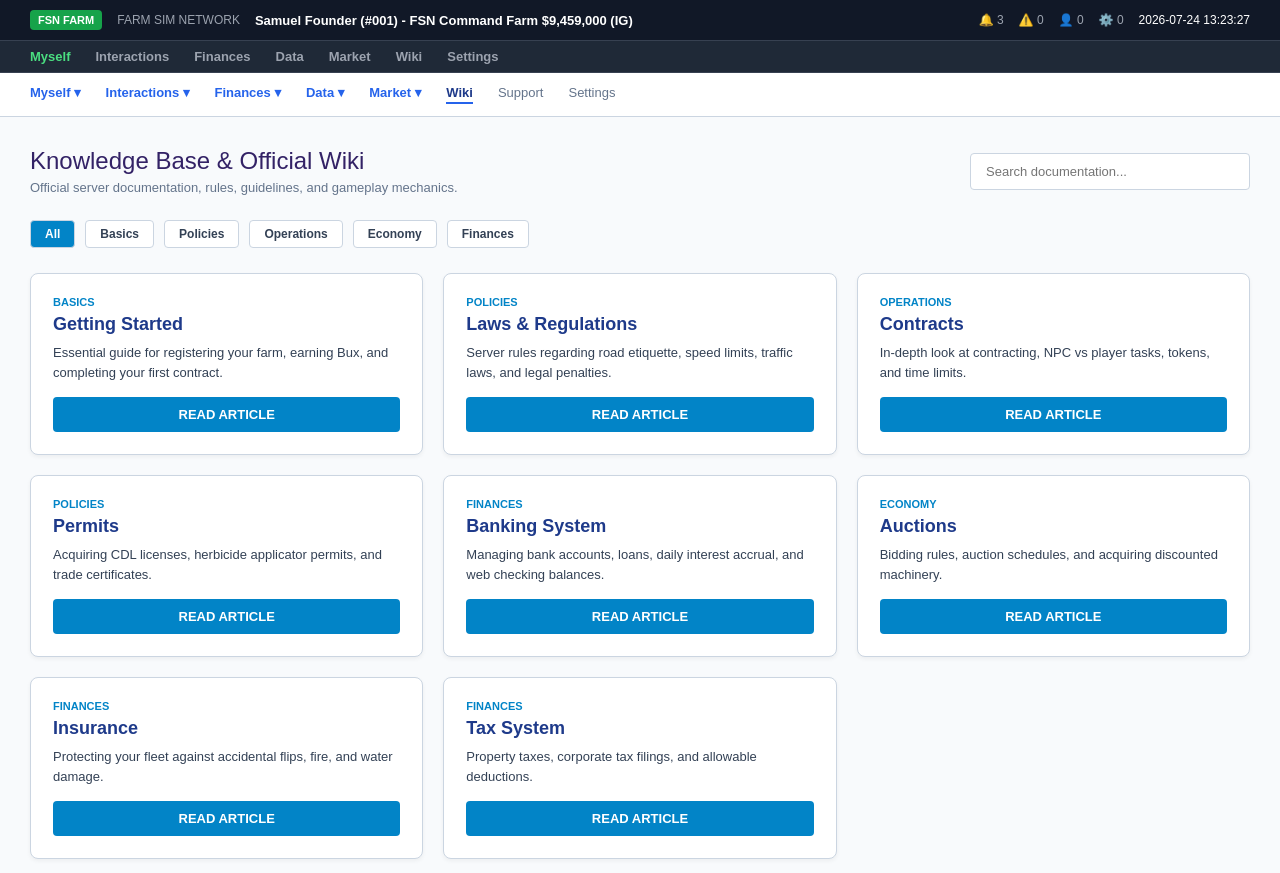
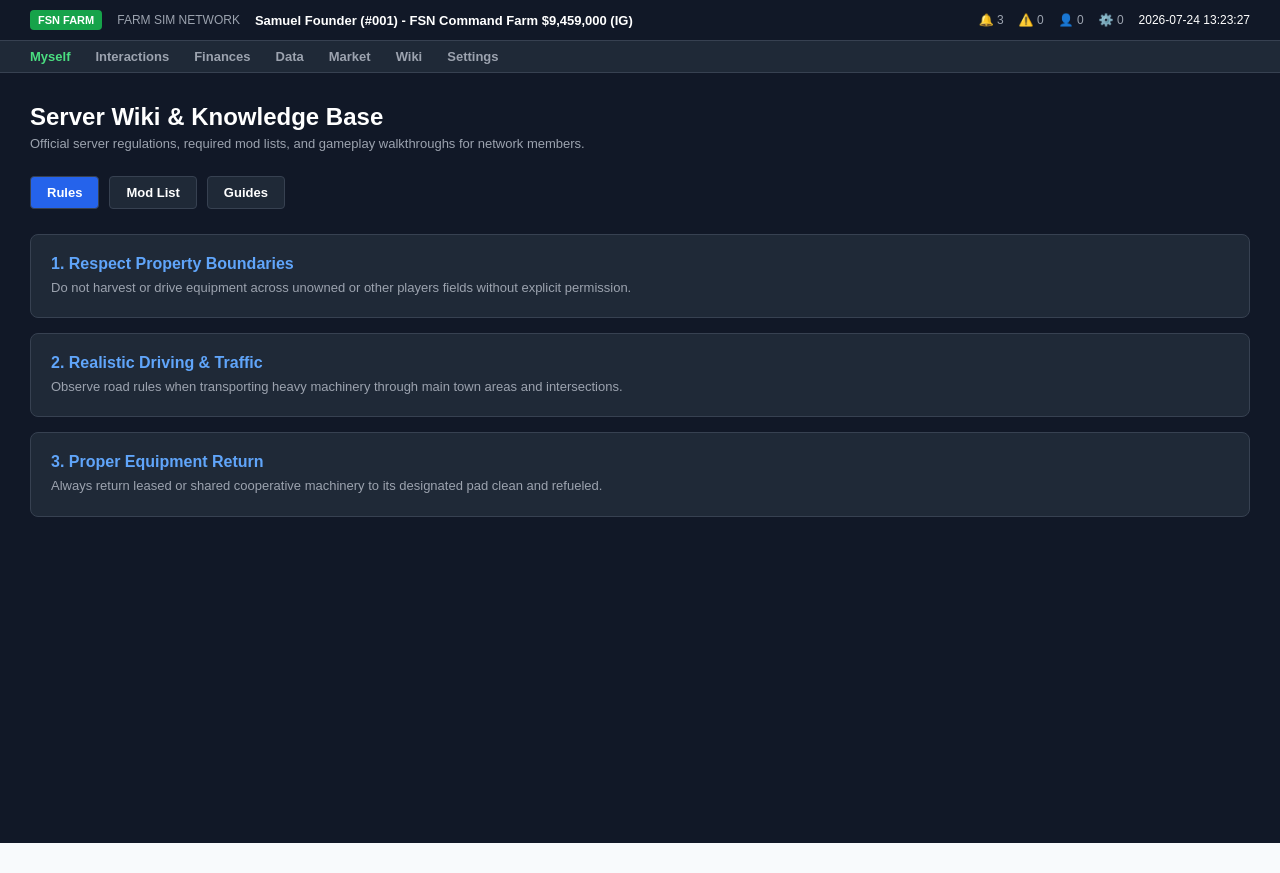
Before and after one commit to Daisyfarm/ctfg-portal, a Next.js app: page /wiki in a window 1280 px wide. After the commit the page ends 843 px from the top, so only its background shows below. Built offline with nearby package versions, Linux system fonts and the light colour scheme.

Commit message:
Update page.tsx

```diff
--- a/app/wiki/page.tsx
+++ b/app/wiki/page.tsx
@@ -2,195 +2,123 @@
 import React, { useState } from 'react';
 
 export default function WikiPage() {
-  const [searchQuery, setSearchQuery] = useState('');
-  const [selectedCategory, setSelectedCategory] = useState('All');
-  const [activeArticle, setActiveArticle] = useState<string | null>(null);
+  const [activeTab, setActiveTab] = useState('Rules');
 
-  const articles = [
-    {
-      id: 'getting-started',
-      title: 'Getting Started',
-      category: 'Basics',
-      summary: 'Essential guide for registering your farm, earning Bux, and completing your first contract.',
-      content: `So you've signed up, now what? This article is designed to give you the most basic information to starting your farming journey in Farm Simulator Network.
-
-How do I earn Bux?
-Bux are earned primarily through doing Contracts. Contracts can be offered by NPCs and by players.
-- Some contracts may require you to have permits to take them. Without the permit, you won't be able to take them.
-- Each contract's pay will vary, and whatever the amount of the contract is will be credited to your web checking account (located at the top of your screen).
-- In addition to Bux, you will earn "Contract Tokens." These can be redeemed later to set up contracts to have people help you on your farm once you have one.
-- You can only take one contract at a time. If you find you can't do the work, you can cancel the contract. If you get part way done and have to go, you can hold an NPC contract for up to 24 hours and return to finish.`
-    },
-    {
-      id: 'laws-regulations',
-      title: 'Laws & Regulations',
-      category: 'Policies',
-      summary: 'Server rules regarding road etiquette, speed limits, traffic laws, and legal penalties.',
-      content: `Adherence to server laws and regulations ensures a smooth, realistic multiplayer environment for everyone.
-- Traffic Laws: Always drive on the right side of the road unless passing. Obey all posted speed limits when operating heavy machinery through town zones.
-- Right of Way: Heavy agricultural transport vehicles and combines yield to emergency services and standard commuter traffic at intersections.
-- Vehicle Resets: Do not abuse vehicle resets to bypass being stuck; use designated towing contracts or winch equipment where possible.`
-    },
-    {
-      id: 'contracts',
-      title: 'Contracts',
-      category: 'Operations',
-      summary: 'In-depth look at contracting, NPC vs player tasks, tokens, and time limits.',
-      content: `Contracts are the lifeblood of early-game progression and cooperative server economy.
-- NPC Contracts: Generated automatically by the system. Can be held for up to 24 hours if interrupted.
-- Player Contracts: Posted by farm owners needing extra hands for harvesting, cultivating, or transport.
-- Payouts: Automatically transferred upon completion verification via server logs.`
-    },
-    {
-      id: 'permits',
-      title: 'Permits',
-      category: 'Policies',
-      summary: 'Acquiring CDL licenses, herbicide applicator permits, and trade certificates.',
-      content: `Certain high-value operations and specialized chemicals require official certification.
-- Herbicide Applicator License: Required before spraying fields. Operating without one results in severe fines.
-- Commercial Driver's License (CDL): Mandatory for driving semi-trucks and hauling heavy commercial trailers across server borders.`
-    },
-    {
-      id: 'banking',
-      title: 'Banking System',
-      category: 'Finances',
-      summary: 'Managing bank accounts, loans, daily interest accrual, and web checking balances.',
-      content: `The banking system tracks all monetary transactions across servers.
-- Loans: Players can take out bank loans (e.g., $150,000 at 3.5% APY). Daily interest is deducted automatically at midnight server time.
-- Checking Accounts: Linked directly to your dashboard for instant payouts from contracts and market sales.`
-    },
-    {
-      id: 'auctions',
-      title: 'Auctions',
-      category: 'Economy',
-      summary: 'Bidding rules, auction schedules, and acquiring discounted machinery.',
-      content: `Auctions allow players to bid on surplus machinery, seized equipment, and prime land plots. All bids are binding and funds are escrowed immediately upon placing a winning bid.`
-    },
-    {
-      id: 'insurance',
-      title: 'Insurance',
-      category: 'Finances',
-      summary: 'Protecting your fleet against accidental flips, fire, and water damage.',
-      content: `Insurance policies cover catastrophic machinery failures and accidental damage incurred during transport or fieldwork. Premium payments are deducted weekly.`
-    },
-    {
-      id: 'tax-system',
-      title: 'Tax System',
-      category: 'Finances',
-      summary: 'Property taxes, corporate tax filings, and allowable deductions.',
-      content: `Servers enforce periodic property and asset taxes based on land acreage and total machinery valuation to keep the in-game economy balanced.`
-    }
+  const rules = [
+    { id: 1, title: 'Respect Property Boundaries', description: 'Do not harvest or drive equipment across unowned or other players fields without explicit permission.' },
+    { id: 2, title: 'Realistic Driving & Traffic', description: 'Observe road rules when transporting heavy machinery through main town areas and intersections.' },
+    { id: 3, title: 'Proper Equipment Return', description: 'Always return leased or shared cooperative machinery to its designated pad clean and refueled.' }
   ];
 
-  const filteredArticles = articles.filter(art =>
-    (selectedCategory === 'All' || art.category === selectedCategory) &&
-    (art.title.toLowerCase().includes(searchQuery.toLowerCase()) ||
-     art.summary.toLowerCase().includes(searchQuery.toLowerCase()) ||
-     art.content.toLowerCase().includes(searchQuery.toLowerCase()))
-  );
+  const mods = [
+    { id: 1, name: 'FSN Network Core Framework', version: 'v2.0.26', category: 'System', status: 'Required' },
+    { id: 2, name: 'Precision Farming DLC', version: 'v1.1.0', category: 'Gameplay', status: 'Required' },
+    { id: 3, name: 'Global Company Economy Pack', version: 'v1.4.2', category: 'Economy', status: 'Required' },
+    { id: 4, name: 'Extended Vehicle Pack Vol. 3', version: 'v2.0.0', category: 'Vehicles', status: 'Optional' }
+  ];
 
-  const currentArticle = articles.find(a => a.id === activeArticle);
+  const guides = [
+    { id: 1, title: 'How to Apply for Farm Contracts', summary: 'Navigate to the Interactions tab to accept field and transport operations. Ensure you hold required permits.' },
+    { id: 2, title: 'Managing Bank Loans & Interest', summary: 'Keep track of daily loan installments under Finances to avoid penalties and negative credit ratings.' },
+    { id: 3, title: 'Participating in Live Auctions', summary: 'Check the Auction House for seized surplus equipment or land plots. Bidding closes automatically upon timer expiration.' }
+  ];
 
   return (
-    <div style={{ background: '#f8fafc', minHeight: '100vh', color: '#000', fontFamily: 'Arial, sans-serif' }}>
-      {/* Top Navigation Bar */}
-      <div style={{ background: '#fff', borderBottom: '1px solid #cbd5e1', padding: '12px 30px' }}>
-        <div style={{ display: 'flex', gap: '25px', maxWidth: '1400px', margin: '0 auto', fontSize: '13px', fontWeight: 'bold', color: '#2563eb', flexWrap: 'wrap' }}>
-          <span style={{ cursor: 'pointer' }}>Myself ▾</span>
-          <span style={{ cursor: 'pointer' }}>Interactions ▾</span>
-          <span style={{ cursor: 'pointer' }}>Finances ▾</span>
-          <span style={{ cursor: 'pointer' }}>Data ▾</span>
-          <span style={{ cursor: 'pointer' }}>Market ▾</span>
-          <span style={{ color: '#1e3a8a', borderBottom: '2px solid #2563eb', paddingBottom: '2px', cursor: 'pointer' }}>Wiki</span>
-          <span style={{ color: '#64748b', fontWeight: 'normal', cursor: 'pointer' }}>Support</span>
-          <span style={{ color: '#64748b', fontWeight: 'normal', cursor: 'pointer' }}>Settings</span>
-        </div>
-      </div>
-
-      <div style={{ maxWidth: '1400px', margin: '30px auto', padding: '0 30px' }}>
+    <div style={{ background: '#111827', minHeight: 'calc(100vh - 90px)', color: '#fff', fontFamily: 'Arial, sans-serif', padding: '30px' }}>
+      <div style={{ maxWidth: '1400px', margin: '0 auto' }}>
 
         {/* Header */}
-        <div style={{ display: 'flex', alignItems: 'center', justifyContent: 'space-between', marginBottom: '25px', flexWrap: 'wrap', gap: '15px' }}>
-          <div>
-            <h1 style={{ fontSize: '24px', fontWeight: 'normal', color: '#332266', margin: '0 0 5px 0' }}>
-              Knowledge Base & Official Wiki
-            </h1>
-            <p style={{ fontSize: '13px', color: '#64748b', margin: '0' }}>
-              Official server documentation, rules, guidelines, and gameplay mechanics.
-            </p>
-          </div>
-          <input
-            type="text"
-            placeholder="Search documentation..."
-            value={searchQuery}
-            onChange={(e) => setSearchQuery(e.target.value)}
-            style={{ padding: '10px 15px', width: '280px', background: '#fff', color: '#000', border: '1px solid #cbd5e1', borderRadius: '4px', fontSize: '13px', boxSizing: 'border-box' }}
-          />
+        <div style={{ marginBottom: '25px' }}>
+          <h1 style={{ fontSize: '24px', fontWeight: 'bold', color: '#fff', margin: '0 0 5px 0' }}>
+            Server Wiki & Knowledge Base
+          </h1>
+          <p style={{ fontSize: '13px', color: '#9ca3af', margin: '0' }}>
+            Official server regulations, required mod lists, and gameplay walkthroughs for network members.
+          </p>
         </div>
 
-        {/* Category Filters */}
-        <div style={{ display: 'flex', gap: '10px', marginBottom: '25px', flexWrap: 'wrap' }}>
-          {['All', 'Basics', 'Policies', 'Operations', 'Economy', 'Finances'].map((cat) => (
+        {/* Navigation Tabs */}
+        <div style={{ display: 'flex', gap: '10px', marginBottom: '25px' }}>
+          {['Rules', 'Mod List', 'Guides'].map((tab) => (
             <button
-              key={cat}
-              onClick={() => { setSelectedCategory(cat); setActiveArticle(null); }}
+              key={tab}
+              onClick={() => setActiveTab(tab)}
               style={{
-                background: selectedCategory === cat && !activeArticle ? '#0284c7' : '#fff',
-                color: selectedCategory === cat && !activeArticle ? '#fff' : '#334155',
-                border: '1px solid #cbd5e1',
-                padding: '6px 14px',
+                background: activeTab === tab ? '#2563eb' : '#1f2937',
+                color: '#fff',
+                border: '1px solid #374151',
+                padding: '8px 16px',
                 fontWeight: 'bold',
                 borderRadius: '4px',
                 cursor: 'pointer',
-                fontSize: '12px'
+                fontSize: '13px'
               }}
             >
-              {cat}
+              {tab}
             </button>
           ))}
-          {activeArticle && (
-            <button
-              onClick={() => setActiveArticle(null)}
-              style={{ background: '#334155', color: '#fff', border: 'none', padding: '6px 14px', fontWeight: 'bold', borderRadius: '4px', cursor: 'pointer', fontSize: '12px' }}
-            >
-              ← Back to Index
-            </button>
-          )}
         </div>
 
-        {/* Main Content View */}
-        {activeArticle && currentArticle ? (
-          <div style={{ background: '#fff', border: '1px solid #cbd5e1', borderRadius: '8px', padding: '35px', boxShadow: '0 2px 4px rgba(0,0,0,0.05)' }}>
-            <div style={{ fontSize: '11px', fontWeight: 'bold', color: '#0284c7', textTransform: 'uppercase', marginBottom: '8px' }}>
-              {currentArticle.category}
-            </div>
-            <h2 style={{ fontSize: '26px', fontWeight: 'bold', color: '#1e3a8a', margin: '0 0 20px 0' }}>
-              {currentArticle.title}
-            </h2>
-            <div style={{ fontSize: '14px', color: '#334155', lineHeight: '1.8', whiteSpace: 'pre-line' }}>
-              {currentArticle.content}
-            </div>
+        {/* Rules Tab Content */}
+        {activeTab === 'Rules' && (
+          <div style={{ display: 'flex', flexDirection: 'column', gap: '15px' }}>
+            {rules.map((rule) => (
+              <div key={rule.id} style={{ background: '#1f2937', border: '1px solid #374151', borderRadius: '8px', padding: '20px' }}>
+                <h3 style={{ fontSize: '16px', fontWeight: 'bold', color: '#60a5fa', margin: '0 0 6px 0' }}>{rule.id}. {rule.title}</h3>
+                <p style={{ fontSize: '13px', color: '#9ca3af', margin: '0', lineHeight: '1.4' }}>{rule.description}</p>
+              </div>
+            ))}
           </div>
-        ) : (
+        )}
+
+        {/* Mod List Tab Content */}
+        {activeTab === 'Mod List' && (
+          <div style={{ background: '#1f2937', border: '1px solid #374151', borderRadius: '8px', overflow: 'hidden' }}>
+            <table style={{ width: '100%', borderCollapse: 'collapse', textAlign: 'left', fontSize: '13px' }}>
+              <thead>
+                <tr style={{ background: '#374151', color: '#d1d5db', borderBottom: '1px solid #4b5563' }}>
+                  <th style={{ padding: '12px 15px' }}>Mod Name</th>
+                  <th style={{ padding: '12px 15px' }}>Version</th>
+                  <th style={{ padding: '12px 15px' }}>Category</th>
+                  <th style={{ padding: '12px 15px' }}>Status</th>
+                </tr>
+              </thead>
+              <tbody>
+                {mods.map((mod) => (
+                  <tr key={mod.id} style={{ borderBottom: '1px solid #374151' }}>
+                    <td style={{ padding: '12px 15px', fontWeight: 'bold', color: '#fff' }}>{mod.name}</td>
+                    <td style={{ padding: '12px 15px', color: '#9ca3af' }}>{mod.version}</td>
+                    <td style={{ padding: '12px 15px', color: '#93c5fd' }}>{mod.category}</td>
+                    <td style={{ padding: '12px 15px' }}>
+                      <span style={{
+                        background: mod.status === 'Required' ? '#065f46' : '#374151',
+                        color: '#fff',
+                        padding: '3px 8px',
+                        borderRadius: '4px',
+                        fontSize: '11px',
+                        fontWeight: 'bold'
+                      }}>
+                        {mod.status}
+                      </span>
+                    </td>
+                  </tr>
+                ))}
+              </tbody>
+            </table>
+          </div>
+        )}
+
+        {/* Guides Tab Content */}
+        {activeTab === 'Guides' && (
           <div style={{ display: 'grid', gridTemplateColumns: 'repeat(auto-fit, minmax(320px, 1fr))', gap: '20px' }}>
-            {filteredArticles.map((item) => (
-              <div key={item.id} style={{ background: '#fff', border: '1px solid #cbd5e1', borderRadius: '8px', padding: '22px', boxShadow: '0 2px 4px rgba(0,0,0,0.05)', display: 'flex', flexDirection: 'column', justifyContent: 'space-between' }}>
+            {guides.map((guide) => (
+              <div key={guide.id} style={{ background: '#1f2937', border: '1px solid #374151', borderRadius: '8px', padding: '22px', display: 'flex', flexDirection: 'column', justifyContent: 'space-between' }}>
                 <div>
-                  <div style={{ fontSize: '11px', fontWeight: 'bold', color: '#0284c7', textTransform: 'uppercase', marginBottom: '6px' }}>
-                    {item.category}
-                  </div>
-                  <h3 style={{ fontSize: '18px', fontWeight: 'bold', color: '#1e3a8a', margin: '0 0 8px 0' }}>
-                    {item.title}
-                  </h3>
-                  <p style={{ fontSize: '13px', color: '#334155', margin: '0 0 15px 0', lineHeight: '1.5' }}>
-                    {item.summary}
-                  </p>
+                  <h3 style={{ fontSize: '18px', fontWeight: 'bold', color: '#fff', margin: '0 0 10px 0' }}>{guide.title}</h3>
+                  <p style={{ fontSize: '13px', color: '#9ca3af', margin: '0 0 20px 0', lineHeight: '1.4' }}>{guide.summary}</p>
                 </div>
-                <button
-                  onClick={() => setActiveArticle(item.id)}
-                  style={{ background: '#0284c7', color: '#fff', border: 'none', padding: '10px', fontWeight: 'bold', borderRadius: '4px', cursor: 'pointer', fontSize: '13px', width: '100%' }}
-                >
-                  READ ARTICLE
+                <button onClick={() => alert(`Opening guide: ${guide.title}`)} style={{ background: '#374151', color: '#fff', border: '1px solid #4b5563', padding: '8px', fontWeight: 'bold', borderRadius: '4px', cursor: 'pointer', fontSize: '12px', width: '100%' }}>
+                  READ FULL GUIDE
                 </button>
               </div>
             ))}
```
